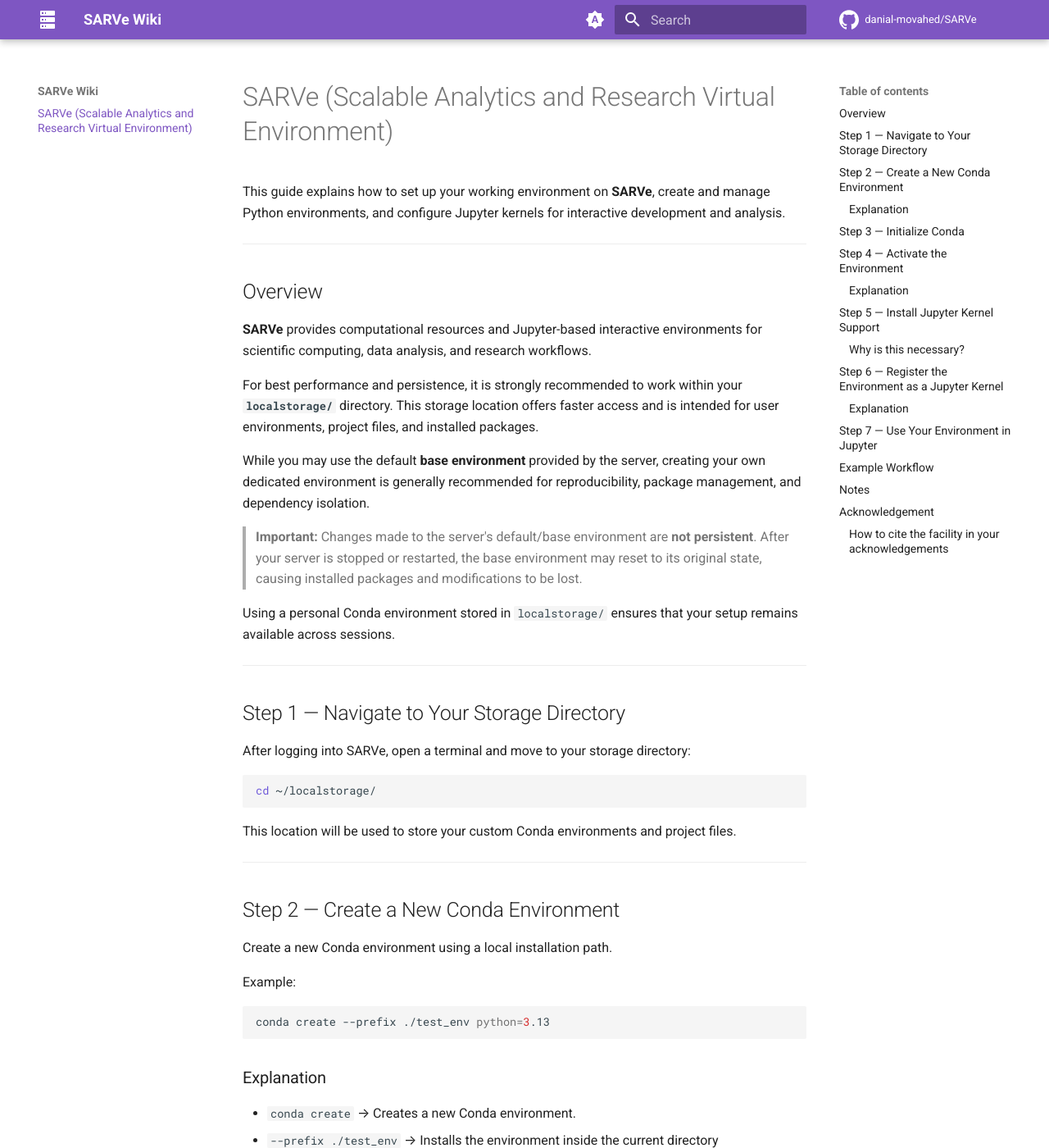
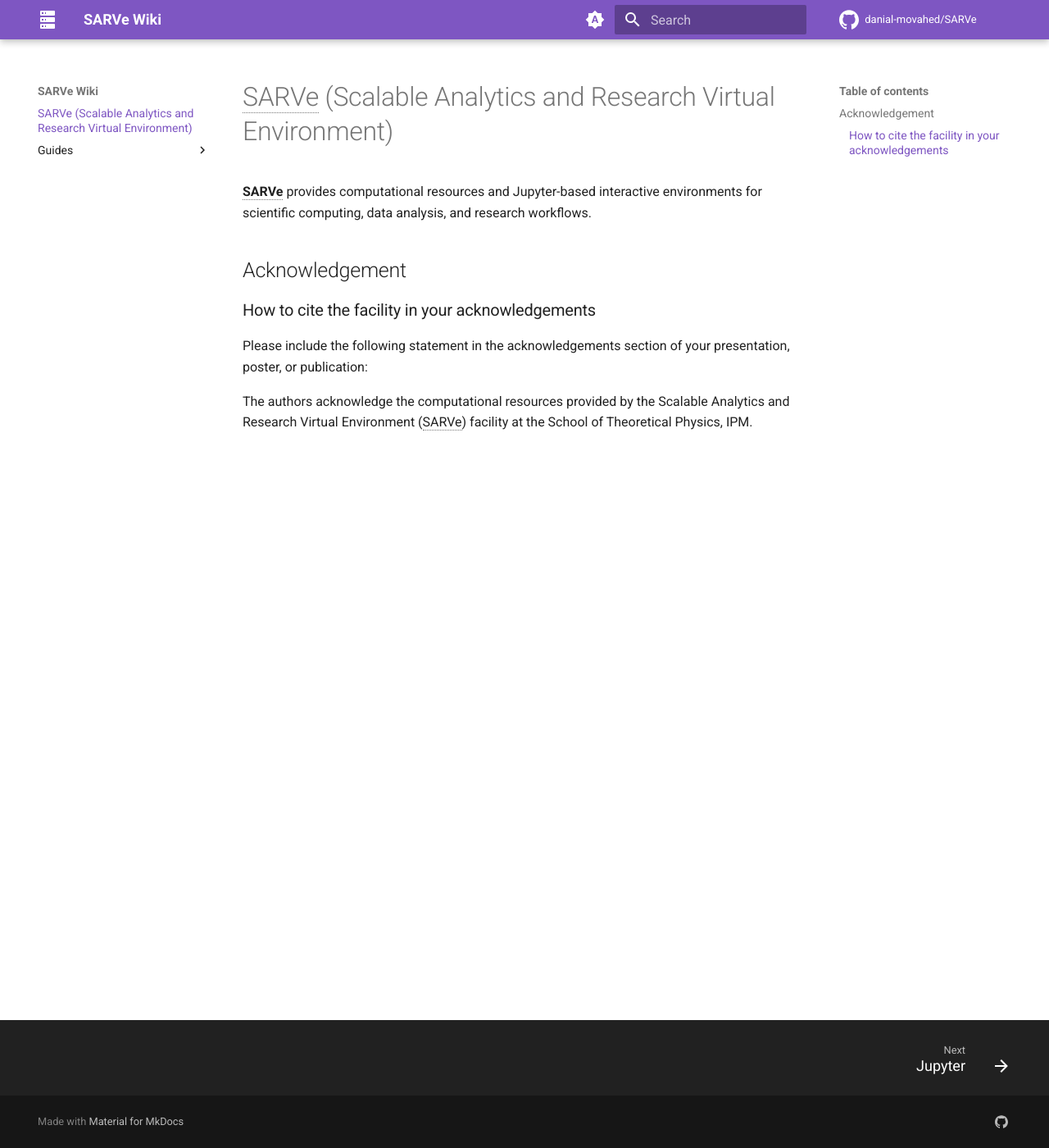
Before and after one commit to AI-Driven-HEP/SARVe, an MkDocs documentation site: the page built from docs/index.md, in a window 1280 px wide and 1400 px high. Shown: the whole window at 82% size. Built offline with MkDocs 1.6.1 and Material for MkDocs 9.7.7, drawn with Linux system fonts in a browser that asks for light colours; comment, search, counter and statistics services are not loaded; some of the changed text lies outside the part shown.

Commit message:
Add quickstart guide and jupyter options file

````diff
--- a/docs/index.md
+++ b/docs/index.md
@@ -1,187 +1,7 @@
 # SARVe (Scalable Analytics and Research Virtual Environment)
-
-This guide explains how to set up your working environment on **SARVe**, create and manage Python environments, and configure Jupyter kernels for interactive development and analysis.
-
----
-
-## Overview
 
 **SARVe** provides computational resources and Jupyter-based interactive environments for scientific computing, data analysis, and research workflows.
 
-For best performance and persistence, it is strongly recommended to work within your **`localstorage/`** directory. This storage location offers faster access and is intended for user environments, project files, and installed packages.
-
-While you may use the default **base environment** provided by the server, creating your own dedicated environment is generally recommended for reproducibility, package management, and dependency isolation.
-
-> **Important:**
-> Changes made to the server's default/base environment are **not persistent**. After your server is stopped or restarted, the base environment may reset to its original state, causing installed packages and modifications to be lost.
-
-Using a personal Conda environment stored in `localstorage/` ensures that your setup remains available across sessions.
-
-
----
-
-## Step 1 — Navigate to Your Storage Directory
-
-After logging into SARVe, open a terminal and move to your storage directory:
-
-```bash
-cd ~/localstorage/
-```
-
-This location will be used to store your custom Conda environments and project files.
-
----
-
-## Step 2 — Create a New Conda Environment
-
-Create a new Conda environment using a local installation path.
-
-Example:
-
-```bash
-conda create --prefix ./test_env python=3.13
-```
-
-### Explanation
-
-* `conda create` → Creates a new Conda environment.
-* `--prefix ./test_env` → Installs the environment inside the current directory (`localstorage/test_env`).
-* `python=3.13` → Specifies the Python version.
-
-You may replace:
-
-* `test_env` with your preferred environment name.
-* `3.13` with another supported Python version if needed.
-
----
-
-## Step 3 — Initialize Conda
-
-If Conda has not been initialized previously, run:
-
-```bash
-conda init
-```
-
-This configures your shell to recognize Conda commands.
-
-After running this command for the first time, restart your terminal or reload your shell configuration.
-
----
-
-## Step 4 — Activate the Environment
-
-Activate your newly created environment:
-
-```bash
-conda activate ~/localstorage/test_env
-```
-
-### Explanation
-
-Since the environment was created using `--prefix`, activation requires the **full path** to the environment directory.
-
-Replace:
-
-```text
-test_env
-```
-
-with the name of your environment if you used a different one.
-
----
-
-## Step 5 — Install Jupyter Kernel Support
-
-Install the `ipykernel` package inside the environment:
-
-```bash
-conda install conda-forge::ipykernel
-```
-
-### Why is this necessary?
-
-`ipykernel` allows your Conda environment to appear as a selectable Python kernel inside Jupyter notebooks.
-
----
-
-## Step 6 — Register the Environment as a Jupyter Kernel
-
-Register the environment so it becomes available in SARVe Jupyter notebooks:
-
-```bash
-python -m ipykernel install --user --name test_env --display-name "Python (test_env)"
-```
-
-### Explanation
-
-* `--user` → Installs the kernel for your user account.
-* `--name test_env` → Internal kernel identifier.
-* `--display-name "Python (test_env)"` → Name displayed in Jupyter.
-
-You can customize the display name if desired.
-
----
-
-## Step 7 — Use Your Environment in Jupyter
-
-After completing the installation:
-
-1. Open the SARVe Jupyter interface.
-2. Create a new notebook or open an existing one.
-3. Navigate to:
-
-```text
-Kernel → Change Kernel
-```
-
-4. Select:
-
-```text
-Python (test_env)
-```
-
-Your notebook will now use the newly created environment.
-
----
-
-## Example Workflow
-
-```bash
-cd ~/localstorage/
-
-conda create --prefix ./test_env python=3.13
-
-conda init
-
-conda activate ~/localstorage/test_env
-
-conda install conda-forge::ipykernel
-
-python -m ipykernel install --user --name test_env --display-name "Python (test_env)"
-```
-
----
-
-## Notes
-
-* Store environments inside `localstorage/` to preserve your work.
-* Use descriptive environment names for different projects.
-* Install project dependencies after activating the environment.
-
-Example:
-
-```bash
-conda install numpy scipy matplotlib pandas
-```
-
-or
-
-```bash
-pip install package_name
-```
-
----
 
 ## Acknowledgement
 
@@ -191,3 +11,6 @@
 
 
 The authors acknowledge the computational resources provided by the Scalable Analytics and Research Virtual Environment (SARVe) facility at the School of Theoretical Physics, IPM.
+
+
+*[SARVe]: Scalable Analytics and Research Virtual Environment
````
Also changed, not shown: docs/guides/Jupyter.md (added, +15 -0 lines), docs/guides/Quickstart.md (added, +186 -0 lines).
